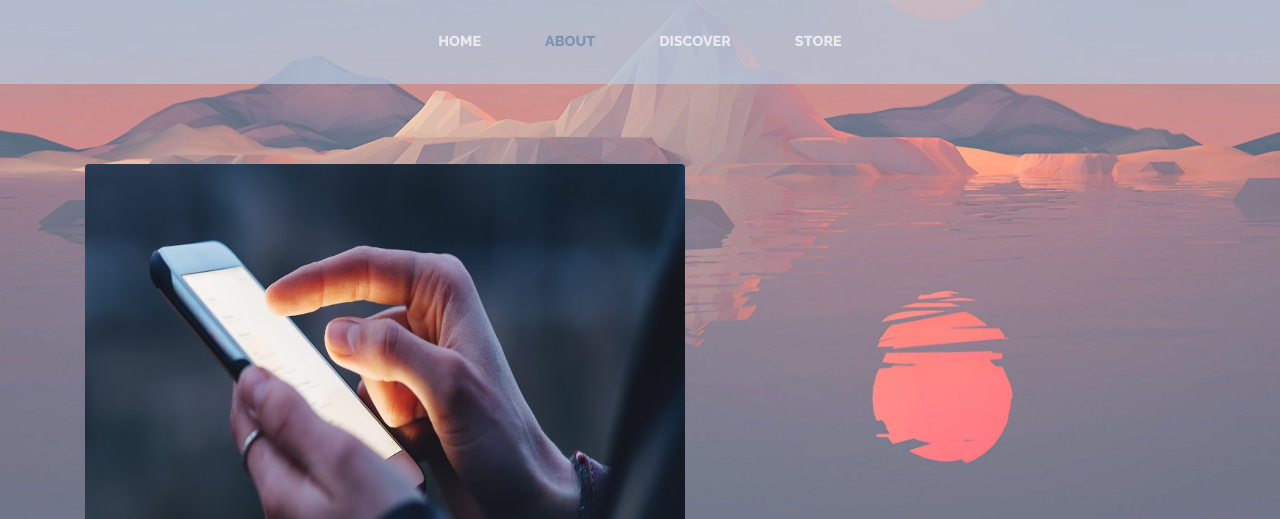
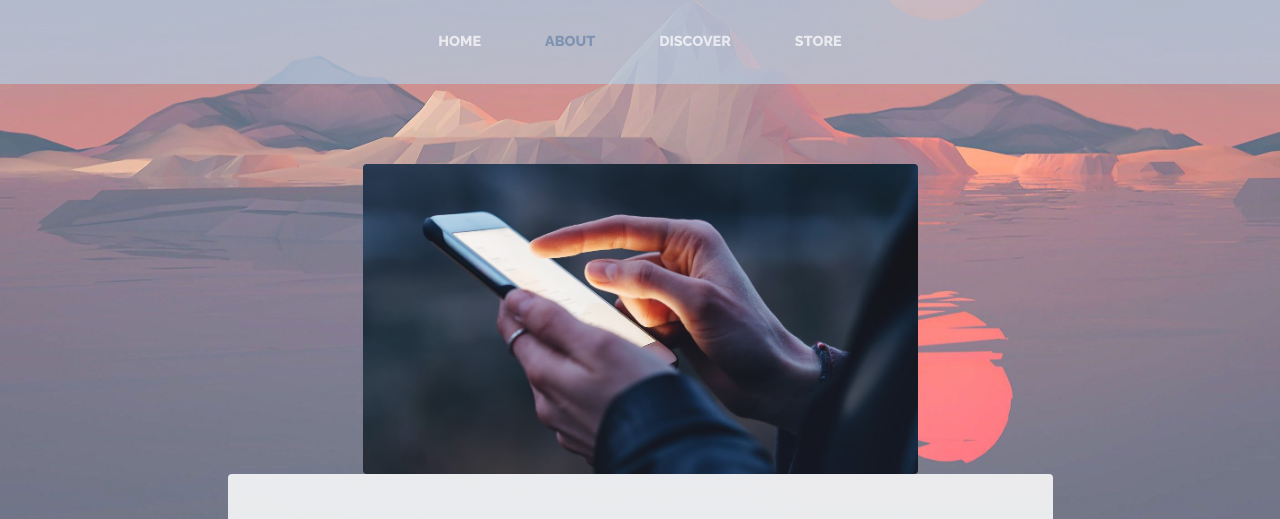
Before and after one commit to mrhall1222/Impression, a website: page about.html in a window 1280 px wide. Shown: the part 260-779 px from the top of the page. Drawn offline with Linux system fonts and the light colour scheme.

Commit message:
Centering

```diff
--- a/about.html
+++ b/about.html
@@ -59,7 +59,7 @@
 
   <section class="page-section about-heading">
     <div class="container">
-      <img class="img-fluid rounded about-heading-img mb-3 mb-lg-0" src="images/swipe.jpg" alt="" style="width:600px;height:500px;margin-left: auto;margin-right: auto;">
+      <img class="img-fluid rounded about-heading-img mb-3 mb-lg-0" src="images/swipe.jpg" alt="" id="phone">
       <div class="about-heading-content">
         <div class="row">
           <div class="col-lg-9 col-md-10 mx-auto">
```
